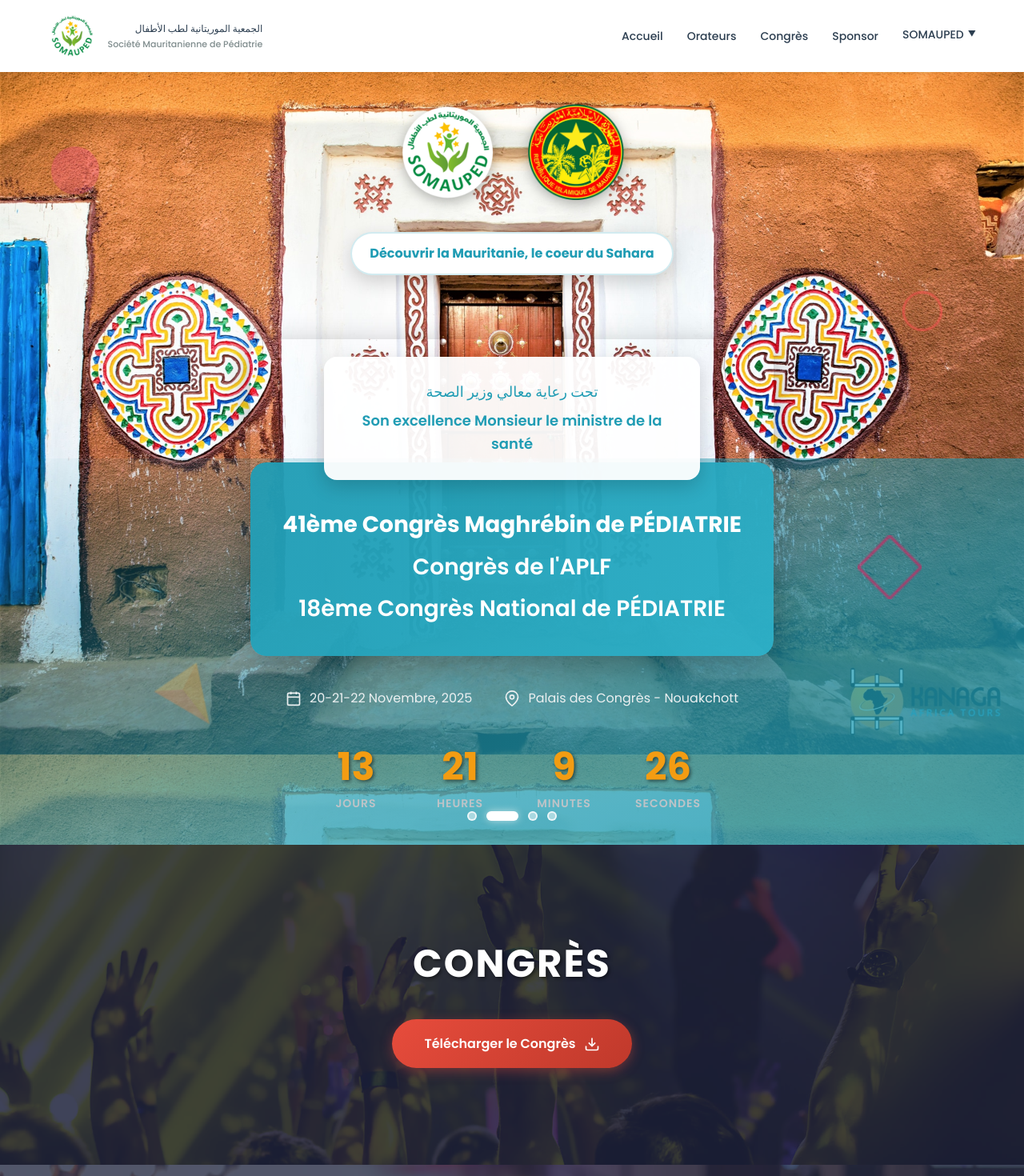
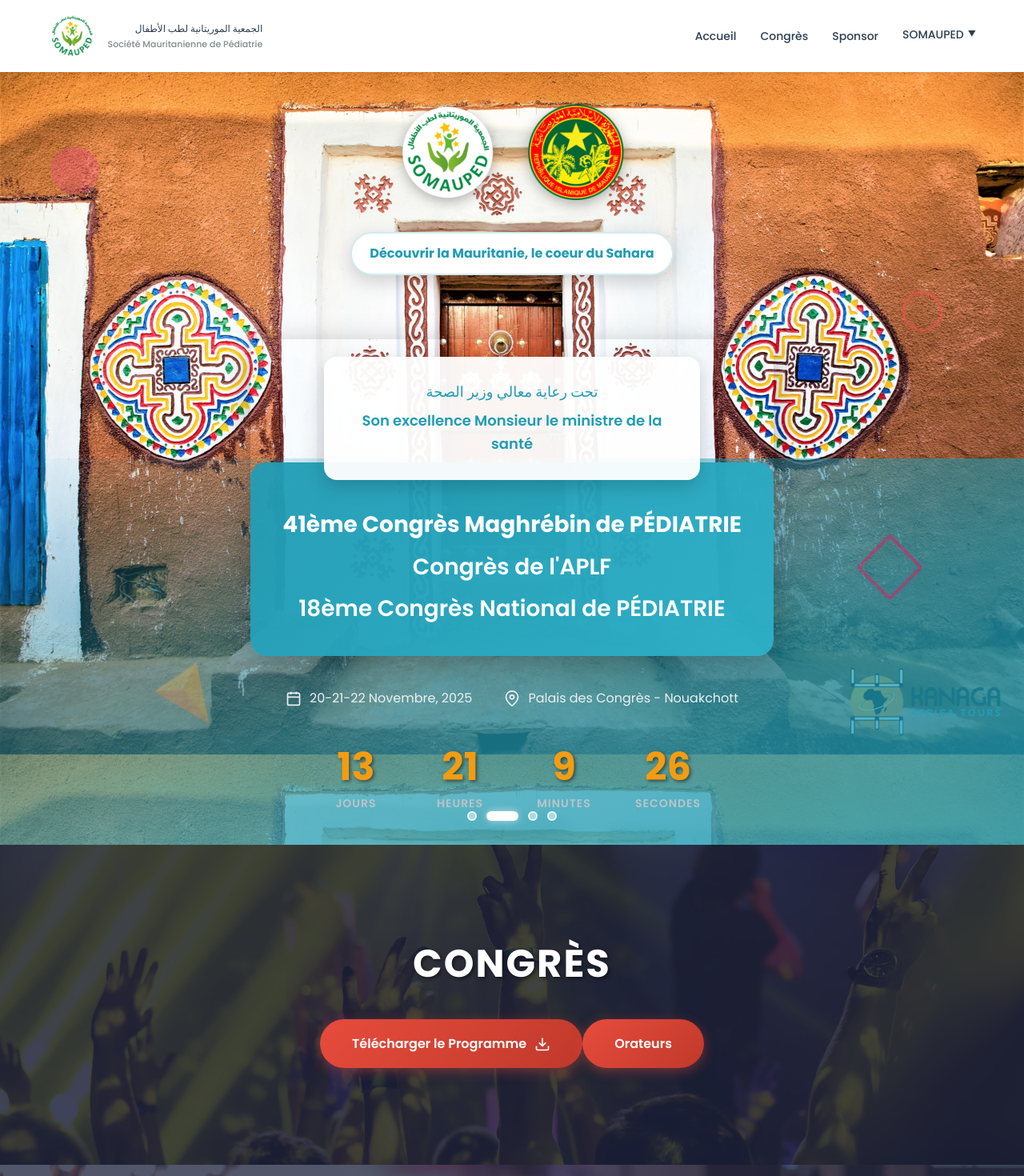
Before and after one commit to EmineYata/SOMAUPED, a React (Vite) app: page / in a window 1280 px wide. Shown: the top 1470 px of the page at 80% size. Built offline with nearby package versions, Linux system fonts and the light colour scheme.

Commit message:
add filesd

```diff
--- a/src/Navbar.tsx
+++ b/src/Navbar.tsx
@@ -24,7 +24,6 @@
         </div>
         <ul className="navbar-menu">
           <li><a href={isHomePage ? "#accueil" : "/#accueil"}>Accueil</a></li>
-          <li><Link to="/orateurs">Orateurs</Link></li>
           <li><a href={isHomePage ? "#programme" : "/#programme"}>Congrès</a></li>
           <li><a href={isHomePage ? "#sponsor" : "/#sponsor"}>Sponsor</a></li>
           <li
--- a/src/Programme.tsx
+++ b/src/Programme.tsx
@@ -12,12 +12,16 @@
           rel="noopener noreferrer"
           className="programme-button"
         >
-          Télécharger le Congrès
+          Télécharger le Programme
           <svg width="20" height="20" viewBox="0 0 24 24" fill="none" stroke="currentColor" strokeWidth="2">
             <path d="M21 15v4a2 2 0 0 1-2 2H5a2 2 0 0 1-2-2v-4"></path>
             <polyline points="7 10 12 15 17 10"></polyline>
             <line x1="12" y1="15" x2="12" y2="3"></line>
           </svg>
+        </a>
+
+        <a href="/orateurs" className="programme-button secondary">
+          Orateurs
         </a>
       </div>
     </section>
```
